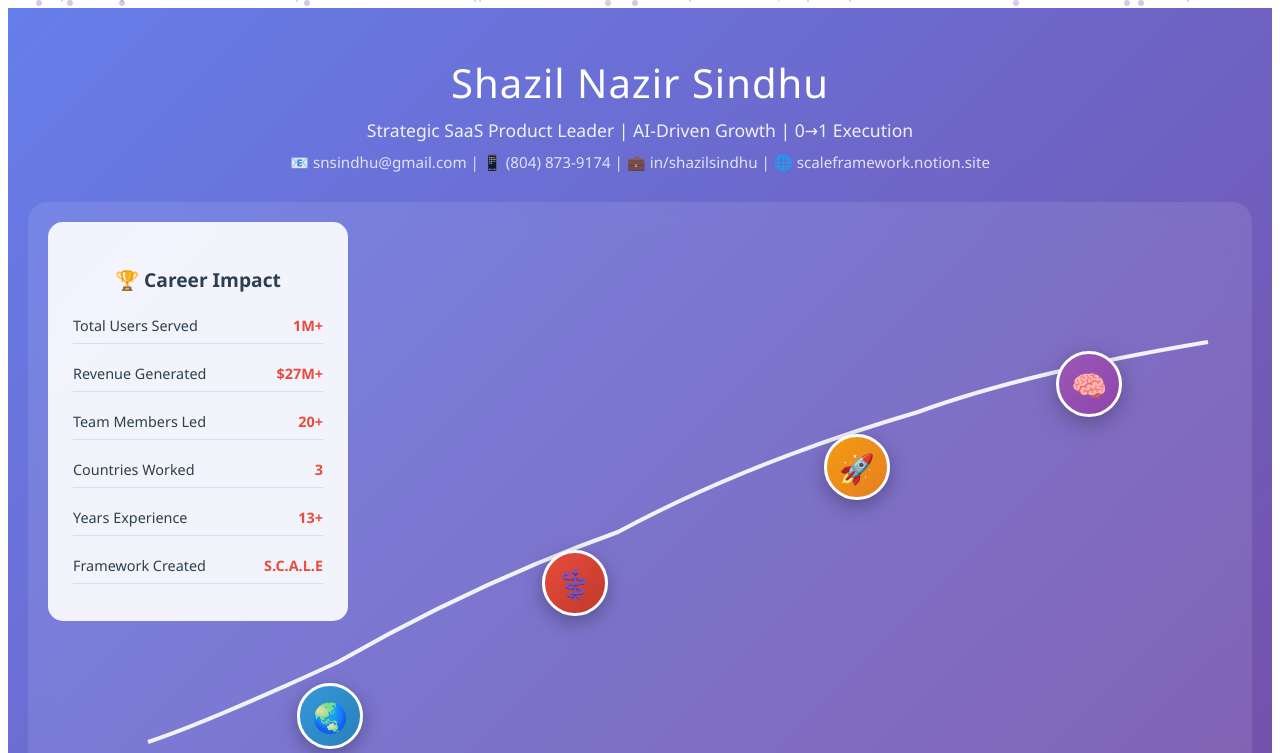
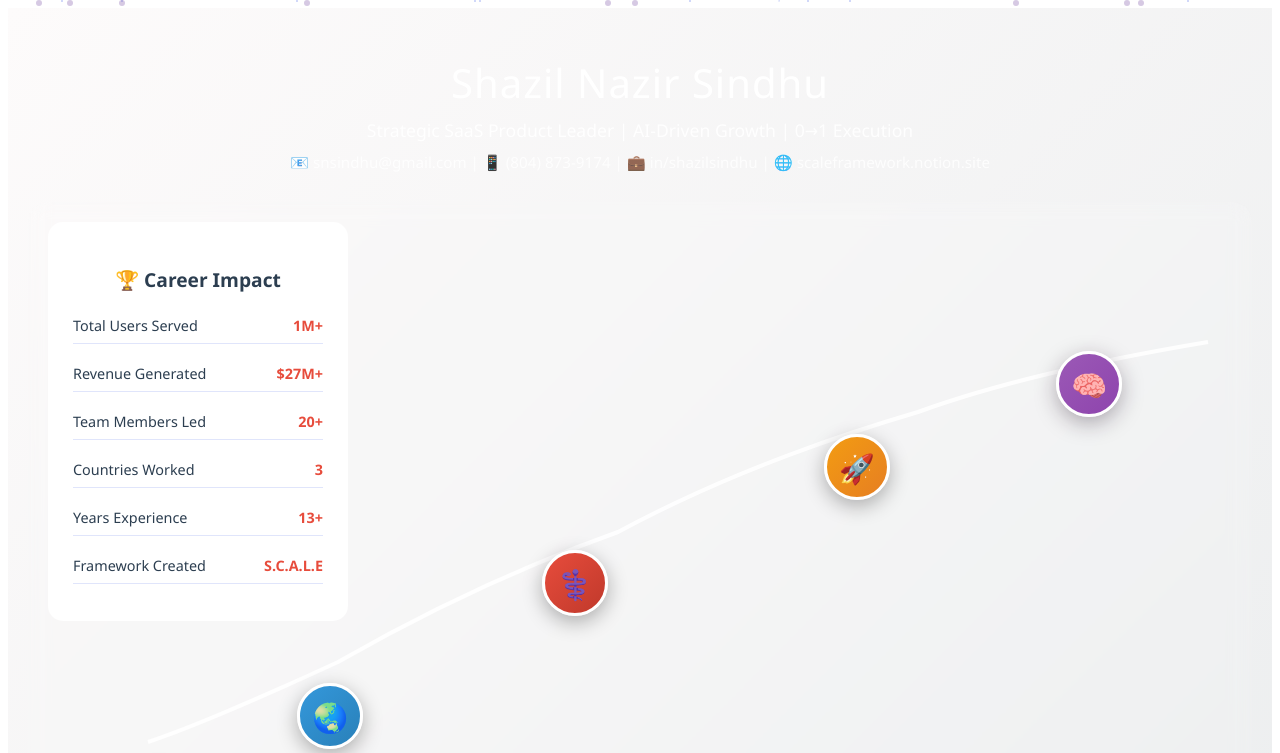
Before and after one commit to Calewiel/shazil-resume-nextjs, a Next.js app: page / in a window 1280 px wide. Shown: the top 753 px of the page. Built offline with nearby package versions, Linux system fonts and the light colour scheme.

Commit message:
Update Resume.module.css

```diff
--- a/styles/Resume.module.css
+++ b/styles/Resume.module.css
@@ -1,8 +1,7 @@
 /* Global styles for the body wrapper */
 .body {
   font-family: 'Segoe UI', Tahoma, Geneva, Verdana, sans-serif;
-  background: linear-gradient(135deg, #667eea 0%, #764ba2 100%);
-  min-height: 100vh;
+  background: linear-gradient(135deg, #fdfbfb 0%, #ebedee 100%);  min-height: 100vh;
   padding: 20px;
   overflow-x: auto;
   margin: 0;
```
